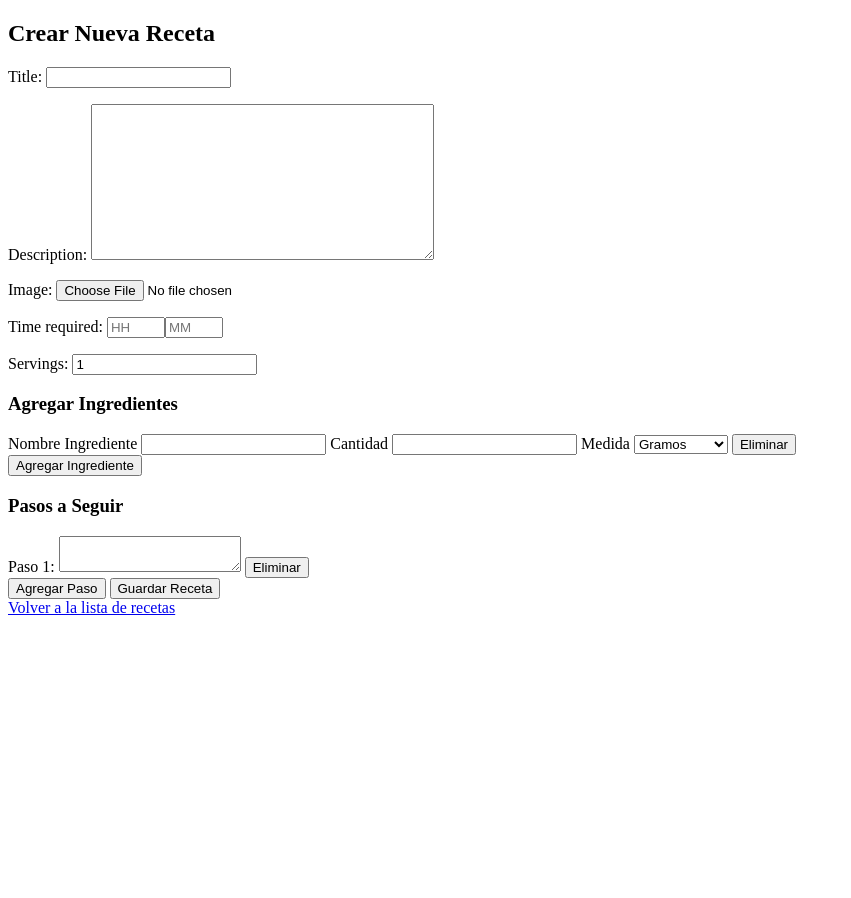
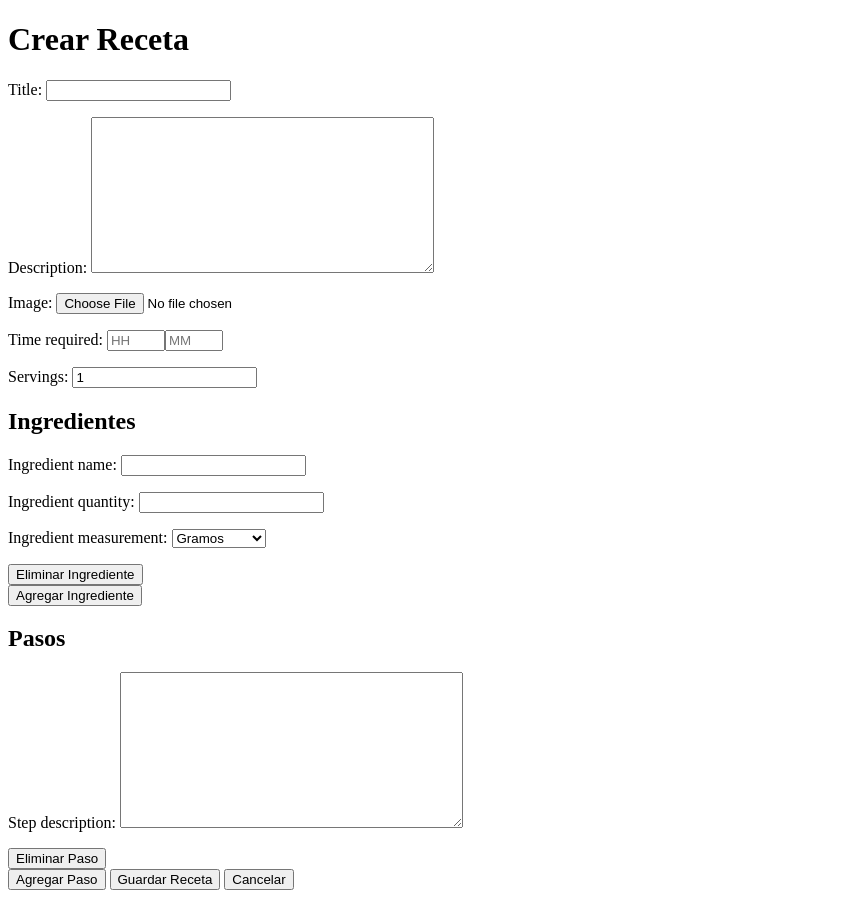
Before and after one commit to sergiolttz/cookbook, a Django app: page /recipes/recipes/create/ in a window 1280 px wide. Shown: the part 132-1030 px from the top of the page, without its empty margins (0-851 px from the left). Before the commit the page ends 747 px from the top, so only its background shows below. Run offline with Django 5.2, Linux system fonts and the light colour scheme; a user stored in the database is signed in.

Commit message:
recipe create, recipe update fixed

```diff
--- a/recipes/forms.py
+++ b/recipes/forms.py
@@ -2,21 +2,6 @@ from django import forms
 from .models import Recipe, RecipeIngredient, Rating, UserProfile
 from .widgets import RecipeDurationWidget
 import datetime
-""" antes
-class RecipeForm(forms.ModelForm):
-    time_required = forms.DurationField(widget=RecipeDurationWidget())
-
-    class Meta:
-        model = Recipe
-        fields = ['title', 'description', 'image', 'time_required', 'servings']
-        exclude = ['ingredients'] #Mantener solo esta definición, que excluye ingredients
-
-    def clean_time_required(self):
-        time_required = self.cleaned_data['time_required']
-        if time_required is not None:
-            return time_required
-        else:
-            return None"""
 
 class RecipeForm(forms.ModelForm):
     time_required = forms.DurationField(widget=RecipeDurationWidget())
--- a/recipes/views.py
+++ b/recipes/views.py
@@ -1,5 +1,5 @@
 from django.shortcuts import render, get_object_or_404, redirect
-from .forms import RecipeForm, RecipeForm, IngredientForm, RatingForm, UserProfileForm
+from .forms import RecipeForm, RecipeForm, IngredientForm, RecipeIngredientForm, StepForm, RatingForm, UserProfileForm
 from .models import Recipe, Ingredient, RecipeIngredient, Step, Rating, UserProfile
 import pdfkit
 from django.http import HttpResponse
@@ -8,6 +8,9 @@ from django.contrib.auth.decorators import login_required
 from django.db.models import Q, Avg, Count
 from django.contrib.auth.models import User
 import datetime
+from django.forms import formset_factory, inlineformset_factory
+from django import template
+
 
 
 def home(request):
@@ -126,24 +129,64 @@ def recipe_detail(request, pk):
 @login_required
 def recipe_create(request):
     """Vista para crear una nueva receta."""
+    IngredientFormSet = formset_factory(IngredientForm, extra=1)
+    StepFormSet = formset_factory(StepForm, extra=1)
+
     if request.method == 'POST':
-        form = RecipeForm(request.POST, request.FILES)
-        if form.is_valid():
+        form = RecipeForm(request.POST, request.FILES)  # Inicializar form aquí
+        ingredient_formset = IngredientFormSet(request.POST, prefix='ingredients')
+        step_formset = StepFormSet(request.POST, prefix='steps')
+
+        if form.is_valid() and ingredient_formset.is_valid() and step_formset.is_valid():
             recipe = form.save(commit=False)
             recipe.author = request.user
             recipe.save()
 
-            # Manejar pasos
-            step_descriptions = request.POST.getlist('step_description')
+            # Guardar ingredientes
+            for ingredient_form in ingredient_formset:
+                if ingredient_form.cleaned_data and ingredient_form.cleaned_data.get('ingredient_name'):
+                    ingredient, created = Ingredient.objects.get_or_create(name=ingredient_form.cleaned_data['ingredient_name'])
+                    RecipeIngredient.objects.create(
+                        recipe=recipe,
+                        ingredient=ingredient,
+                        quantity=ingredient_form.cleaned_data['ingredient_quantity'],
+                        measurement=ingredient_form.cleaned_data['ingredient_measurement']
+                    )
 
-            for i, description in enumerate(step_descriptions):
-                if description:
-                    Step.objects.create(recipe=recipe, step_number=i + 1, description=description)
+            # Guardar pasos
+            step_number = 1  # Inicializar el número de paso
+            for step_form in step_formset:
+                if step_form.cleaned_data and step_form.cleaned_data.get('step_description'):
+                    Step.objects.create(
+                        recipe=recipe,
+                        step_number=step_number,
+                        description=step_form.cleaned_data['step_description']
+                    )
+                    step_number += 1  # Incrementar el número de paso
 
             return redirect('recipe-detail', pk=recipe.pk)
     else:
-        form = RecipeForm()
-    return render(request, 'recipe-create.html', {'form': form, 'ingredient_form': IngredientForm()})
+        form = RecipeForm() # Inicializar form aquí tambien
+        ingredient_formset = IngredientFormSet(prefix='ingredients')
+        step_formset = StepFormSet(prefix='steps')
+
+        # Renderizar los formularios vacíos como HTML
+        ingredient_empty_form_html = ingredient_formset.empty_form.as_p
+        step_empty_form_html = step_formset.empty_form.as_p
+
+    return render(request, 'recipe-create.html', {
+        'form': form,
+        'ingredient_formset': ingredient_formset,
+        'step_formset': step_formset,
+        'ingredient_empty_form_html': ingredient_empty_form_html,
+        'step_empty_form_html': step_empty_form_html,
+    })
+
+register = template.Library()
+
+@register.filter(name='modulo')
+def modulo(value, arg):
+    return value % arg
 
 @login_required
 def recipe_update(request, pk):
@@ -152,45 +195,12 @@ def recipe_update(request, pk):
 
     # Verifica si el usuario actual es el autor de la receta
     if recipe.author != request.user:
-        return redirect('recipe-detail', pk=recipe.pk)  # O muestra un mensaje de error
+        return redirect('recipe-detail', pk=recipe.pk)
 
     if request.method == 'POST':
         form = RecipeForm(request.POST, request.FILES, instance=recipe)
         if form.is_valid():
-            recipe = form.save()
-
-            # Manejar la actualización de ingredientes
-            ingredient_names = request.POST.getlist('ingredient_name')
-            ingredient_quantities = request.POST.getlist('ingredient_quantity')
-            ingredient_measurements = request.POST.getlist('ingredient_measurement')
-
-            # Eliminar ingredientes existentes
-            recipe.recipeingredient_set.all().delete()
-
-            for i in range(len(ingredient_names)):
-                ingredient_name = ingredient_names[i]
-                ingredient_quantity = ingredient_quantities[i]
-                ingredient_measurement = ingredient_measurements[i]
-
-                if ingredient_name and ingredient_quantity and ingredient_measurement:
-                    ingredient, created = Ingredient.objects.get_or_create(name=ingredient_name)
-                    RecipeIngredient.objects.create(
-                        recipe=recipe,
-                        ingredient=ingredient,
-                        quantity=ingredient_quantity,
-                        measurement=ingredient_measurement
-                    )
-
-            # Manejar la actualización de pasos
-            step_descriptions = request.POST.getlist('step_description')
-
-            # Eliminar pasos existentes
-            recipe.steps.all().delete()
-
-            for i, description in enumerate(step_descriptions):
-                if description:
-                    Step.objects.create(recipe=recipe, step_number=i + 1, description=description)
-
+            form.save()
             return redirect('recipe-detail', pk=recipe.pk)
     else:
         form = RecipeForm(instance=recipe)
--- a/templates/home.html
+++ b/templates/home.html
@@ -7,6 +7,10 @@
         <button type="submit">Buscar</button>
     </form>
     <a href="{% url 'recipes-list' %}">Todas las recetas</a>
+
+    {% if user.is_authenticated %}
+    <a href="{% url 'recipe-create' %}">Crear Receta</a>
+    {% endif %}
 
     <h2>Recetas Rápidas (menos de 12 minutos)</h2>
     <div class="recipe-list">
--- a/templates/recipe-create.html
+++ b/templates/recipe-create.html
@@ -1,104 +1,99 @@
 {% extends '__base.html' %}
-
 {% block content %}
-<h2>Crear Nueva Receta</h2>
+<h1>Crear Receta</h1>
 
 <form method="post" enctype="multipart/form-data">
     {% csrf_token %}
-
     {{ form.as_p }}
 
-    <h3>Agregar Ingredientes</h3>
-    <div id="ingredients-container">
-        <div class="ingredient-row">
-            <label for="ingredient_name">Nombre Ingrediente</label>
-            <input type="text" name="ingredient_name">
-            <label for="ingredient_quantity">Cantidad</label>
-            <input type="text" name="ingredient_quantity"
-                oninput="this.value = this.value.replace(/[^0-9./]/g, '').replace(/(\..*)\./g, '$1');">
-            <label for="ingredient_measurement">Medida</label>
-            <select name="ingredient_measurement">
-                {% for value, label in ingredient_form.fields.ingredient_measurement.choices %}
-                <option value="{{ value }}">{{ label }}</option>
-                {% endfor %}
-            </select>
-            <button type="button" class="remove-ingredient">Eliminar</button>
+    <h2>Ingredientes</h2>
+    <div id="ingredient-formset-container">
+        {{ ingredient_formset.management_form }}
+        {% for ingredient_form in ingredient_formset %}
+        <div class="ingredient-form">
+            {{ ingredient_form.as_p }}
+            <button type="button" class="remove-ingredient">Eliminar Ingrediente</button>
         </div>
+        {% endfor %}
     </div>
     <button type="button" id="add-ingredient">Agregar Ingrediente</button>
 
-    <h3>Pasos a Seguir</h3>
-    <div id="steps-container">
-        <div class="step-row">
-            <label for="step_description">Paso 1:</label>
-            <textarea name="step_description"></textarea>
-            <button type="button" class="remove-step">Eliminar</button>
+    <h2>Pasos</h2>
+    <div id="step-formset-container">
+        {{ step_formset.management_form }}
+        {% for step_form in step_formset %}
+        <div class="step-form">
+            {{ step_form.as_p }}
+            <button type="button" class="remove-step">Eliminar Paso</button>
         </div>
+        {% endfor %}
     </div>
     <button type="button" id="add-step">Agregar Paso</button>
 
     <button type="submit">Guardar Receta</button>
+    <a href="{% url 'recipes-list' %}"><button type="button">Cancelar</button></a>
 </form>
 
-<a href="{% url 'recipes-list' %}">Volver a la lista de recetas</a>
+<script>
+    // Agregar un nuevo formulario de ingrediente al hacer clic en el botón
+    const addIngredientButton = document.getElementById('add-ingredient');
+    const ingredientFormsetContainer = document.getElementById('ingredient-formset-container');
+    const ingredientFormsetPrefix = '{{ ingredient_formset.prefix }}';
+    let ingredientFormCount = parseInt('{{ ingredient_formset.total_form_count }}');
+    const ingredientEmptyFormHtml = `{{ ingredient_empty_form_html|escapejs }}`.replace(/__prefix__/g, ingredientFormCount);
 
-<script>
-    document.addEventListener('DOMContentLoaded', function () {
-        const ingredientsContainer = document.getElementById('ingredients-container');
-        const addIngredientButton = document.getElementById('add-ingredient');
+    addIngredientButton.addEventListener('click', function () {
+        const newForm = document.createElement('div');
+        newForm.innerHTML = ingredientEmptyFormHtml.replace(/__prefix__/g, ingredientFormCount);
+        ingredientFormsetContainer.appendChild(newForm);
+        ingredientFormCount++;
+        document.getElementById('id_ingredients-TOTAL_FORMS').value = ingredientFormCount;
 
-        addIngredientButton.addEventListener('click', function () {
-            const timestamp = new Date().getTime();
-            const newRow = document.createElement('div');
-            newRow.classList.add('ingredient-row');
-            newRow.innerHTML = `
-                <label for="ingredient_name">Nombre Ingrediente</label>
-                <input type="text" name="ingredient_name" id="ingredient_name_${timestamp}">
-                <label for="ingredient_quantity">Cantidad</label>
-                <input type="text" name="ingredient_quantity" id="ingredient_quantity_${timestamp}" oninput="this.value = this.value.replace(/[^0-9./]/g, '').replace(/(\..*)\./g, '$1');">
-                <label for="ingredient_measurement">Medida</label>
-                <select name="ingredient_measurement" id="ingredient_measurement_${timestamp}">
-                    {% for value, label in form.fields.ingredient_measurement.choices %}
-                        <option value="{{ value }}">{{ label }}</option>
-                    {% endfor %}
-                </select>
-                <button type="button" class="remove-ingredient">Eliminar</button>
-            `;
-            ingredientsContainer.appendChild(newRow);
+        // Agregar el botón de eliminar al nuevo formulario
+        const removeButton = document.createElement('button');
+        removeButton.type = 'button';
+        removeButton.textContent = 'Eliminar Ingrediente';
+        removeButton.classList.add('remove-ingredient');
+        newForm.appendChild(removeButton);
+    });
 
-            newRow.querySelector('.remove-ingredient').addEventListener('click', function () {
-                newRow.remove();
-            });
-        });
+    // Agregar un nuevo formulario de paso al hacer clic en el botón
+    const addStepButton = document.getElementById('add-step');
+    const stepFormsetContainer = document.getElementById('step-formset-container');
+    const stepFormsetPrefix = '{{ step_formset.prefix }}';
+    let stepFormCount = parseInt('{{ step_formset.total_form_count }}');
+    const stepEmptyFormHtml = `{{ step_empty_form_html|escapejs }}`.replace(/__prefix__/g, stepFormCount);
 
-        ingredientsContainer.querySelector('.remove-ingredient').addEventListener('click', function () {
-            this.parentElement.remove();
-        });
+    addStepButton.addEventListener('click', function () {
+        const newForm = document.createElement('div');
+        newForm.innerHTML = stepEmptyFormHtml.replace(/__prefix__/g, stepFormCount);
+        stepFormsetContainer.appendChild(newForm);
+        stepFormCount++;
+        document.getElementById('id_steps-TOTAL_FORMS').value = stepFormCount;
 
-        const stepsContainer = document.getElementById('steps-container');
-        const addStepButton = document.getElementById('add-step');
-        let stepCount = 1;
+        // Agregar el botón de eliminar al nuevo formulario
+        const removeButton = document.createElement('button');
+        removeButton.type = 'button';
+        removeButton.textContent = 'Eliminar Paso';
+        removeButton.classList.add('remove-step');
+        newForm.appendChild(removeButton);
+    });
 
-        addStepButton.addEventListener('click', function () {
-            stepCount++;
-            const timestamp = new Date().getTime();
-            const newRow = document.createElement('div');
-            newRow.classList.add('step-row');
-            newRow.innerHTML = `
-                <label for="step_description">Paso ${stepCount}:</label>
-                <textarea name="step_description" id="step_description_${timestamp}"></textarea>
-                <button type="button" class="remove-step">Eliminar</button>
-            `;
-            stepsContainer.appendChild(newRow);
+    // Eliminar ingredientes y pasos al hacer clic en los botones de eliminar
+    ingredientFormsetContainer.addEventListener('click', function (event) {
+        if (event.target.classList.contains('remove-ingredient')) {
+            event.target.parentElement.remove();
+            ingredientFormCount--;
+            document.getElementById('id_ingredients-TOTAL_FORMS').value = ingredientFormCount;
+        }
+    });
 
-            newRow.querySelector('.remove-step').addEventListener('click', function () {
-                newRow.remove();
-            });
-        });
-
-        stepsContainer.querySelector('.remove-step').addEventListener('click', function () {
-            this.parentElement.remove();
-        });
+    stepFormsetContainer.addEventListener('click', function (event) {
+        if (event.target.classList.contains('remove-step')) {
+            event.target.parentElement.remove();
+            stepFormCount--;
+            document.getElementById('id_steps-TOTAL_FORMS').value = stepFormCount;
+        }
     });
 </script>
-{% endblock content %}
+{% endblock %}
--- a/templates/recipes-list.html
+++ b/templates/recipes-list.html
@@ -37,5 +37,8 @@
     {% empty %}
     <p>No se encontraron recetas.</p>
     {% endfor %}
+    {% if user.is_authenticated %}
+    <a href="{% url 'recipe-create' %}">Crear Receta</a>
+    {% endif %}
 </div>
 {% endblock %}
--- a/templates/user-profile.html
+++ b/templates/user-profile.html
@@ -21,6 +21,9 @@
 
 <h2>Recetas Creadas</h2>
 <div class="recipe-grid">
+    {% if user_profile.user == user %}
+    <a href="{% url 'recipe-create' %}">Crear Receta</a>
+    {% endif %}
     {% for recipe in created_recipes %}
     <div class="recipe-item">
         {% if recipe.image %}
```
Also changed, not shown: templates/recipe-update.html (+3 -27 lines), db.sqlite3, media/images/Sin_título-1.png (added), media/images/Sin_título-1_6l3t83x.png (added), media/images/d5n4l7n-8436c4cd-e342-4aa2-8d79-4e45b9950130.png (added), media/images/d5n4l7n-8436c4cd-e342-4aa2-8d79-4e45b9950130_7VjUkgf.png (added), media/images/d5n4l7n-8436c4cd-e342-4aa2-8d79-4e45b9950130_FE96Sso.png (added), media/images/ezgif-8e5a1309957616.gif (added), media/images/imagen_2025-04-01_103719643.png (added), media/images/klipartz.com.png (added), media/images/pinpng.com-draculaura-png-5280170.png (added), media/images/pinpng_IrKfh2Y.com-draculaura-png-5280170.png (added), media/images/pinpng_KaNyQEM.com-draculaura-png-5280170.png (added).
